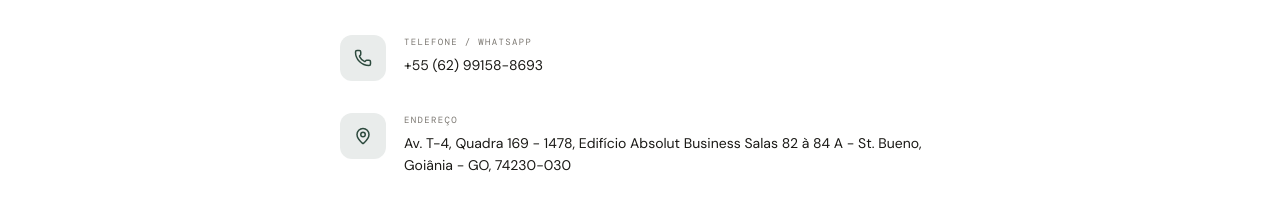
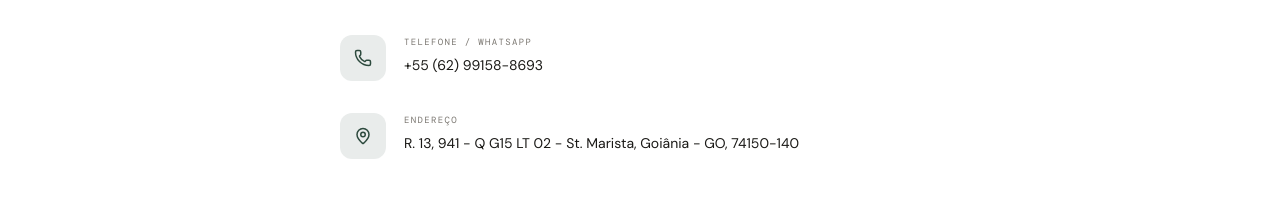
Before and after one commit to pedrofcg/Dra.MarianaBarbo, a React (Vite) app: page / in a window 1280 px wide. Shown: the part 5800-5997 px from the top of the page. Built offline with nearby package versions, Linux system fonts and the light colour scheme.

Commit message:
Update contact address in Contato component

```diff
--- a/src/components/Contato.jsx
+++ b/src/components/Contato.jsx
@@ -19,7 +19,7 @@ const contactInfo = [
         rel="noopener noreferrer"
         style={{ color: "inherit", textDecoration: "none" }}
       >
-        Av. T-4, Quadra 169 - 1478, Edifício Absolut Business Salas 82 à 84 A - St. Bueno, Goiânia - GO, 74230-030
+        R. 13, 941 - Q G15 LT 02 - St. Marista, Goiânia - GO, 74150-140
       </a>
     ),
   },
```
